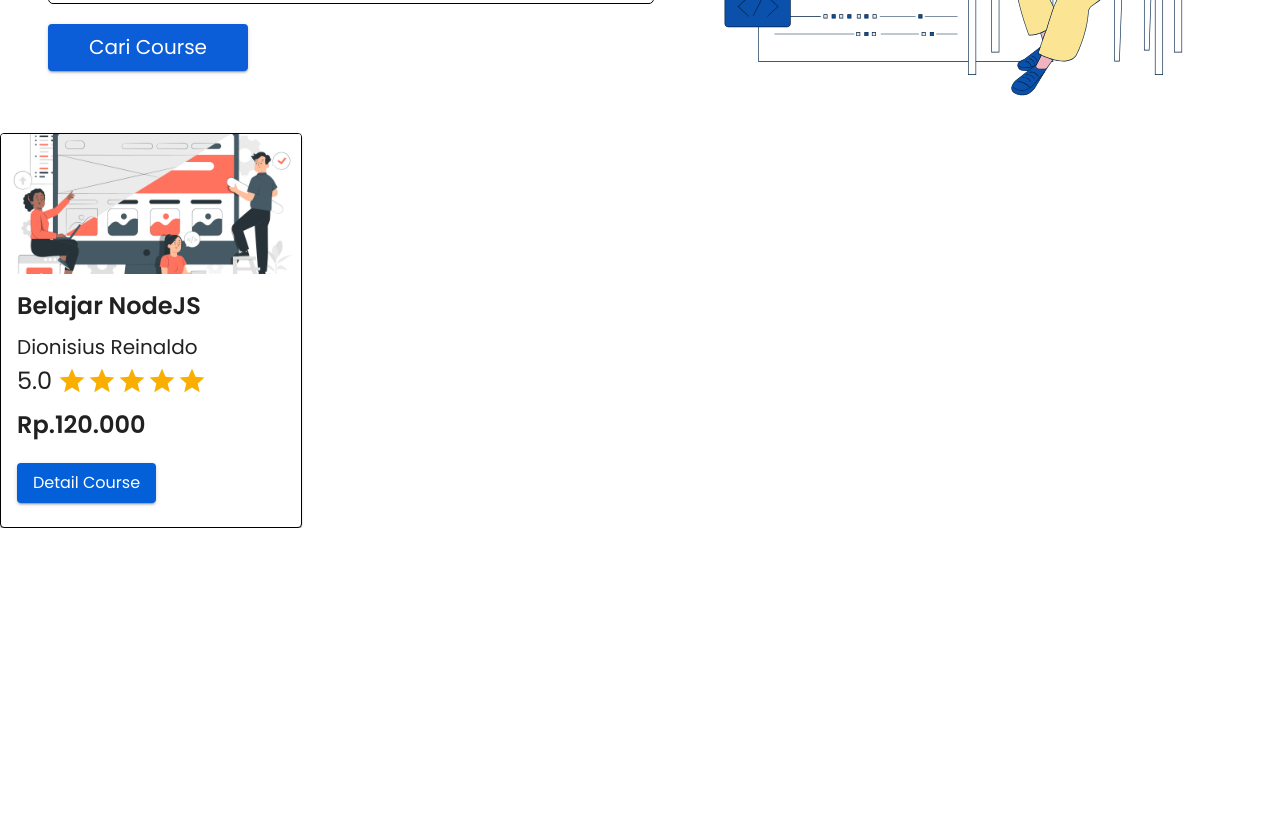
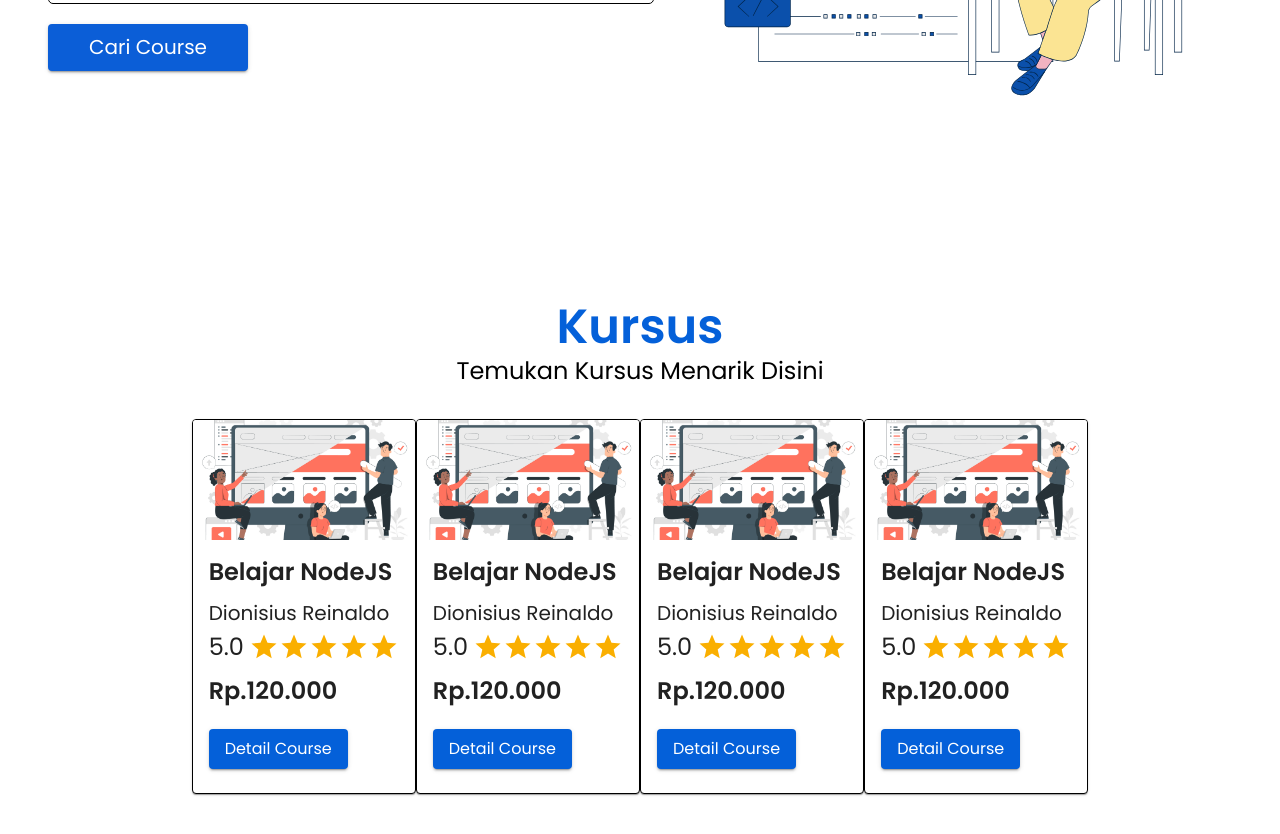
Before and after one commit to tugas-akhir-fs26/FE-SkillMastery, a React (Vite) app: page / in a window 1280 px wide. Shown: the part 460-1294 px from the top of the page. Before the commit the page ends 988 px from the top, so only its background shows below. Built offline with nearby package versions, Linux system fonts and the light colour scheme.

Commit message:
membuat course section header (on progress)

```diff
--- a/src/components/homepage/card.jsx
+++ b/src/components/homepage/card.jsx
@@ -13,7 +13,7 @@ export default function CourseCard() {
   return (
     <Card sx={{ maxWidth: 300, border : "1px solid black"}}>
       <CardMedia
-        sx={{ height: 140 }}
+        sx={{ height: 120 }}
         image="../src/assets/courses/figma.jpg"
         title="Belajar Node"
       />
--- /dev/null
+++ b/src/components/homepage/course.jsx
@@ -0,0 +1,32 @@
+import Box from "@mui/material/Box";
+import React from "react";
+import CourseCard from "./card";
+import { Typography } from "@mui/material";
+
+export default function CourseSection() {
+  return (
+    <Box sx={{ p: 2, height: "100vh", marginTop: "150px" }}>
+      <Box sx={{ textAlign: "center" }}>
+        <div className="Header">
+          <Typography variant="h3" sx={{fontWeight:600, color:"#0460D9"}}>
+            Kursus
+          </Typography>
+          <Typography variant="h5" sx={{fontWeight:400}}>Temukan Kursus Menarik Disini</Typography>
+        </div>
+      </Box>
+      <Box
+        sx={{
+          display: "flex",
+          alignItems: "center",
+          justifyContent: "center",
+          marginTop: "32px",
+        }}
+      >
+        <CourseCard />
+        <CourseCard />
+        <CourseCard />
+        <CourseCard />
+      </Box>
+    </Box>
+  );
+}
--- a/src/pages/home.jsx
+++ b/src/pages/home.jsx
@@ -1,13 +1,13 @@
 import React from "react"
 import Jumbotron from "../components/homepage/jumbotron"
-import CourseCard from "../components/homepage/card"
+import CourseSection from "../components/homepage/course"
 
 
 function Home(){
     return(
         <>
             <Jumbotron />
-            <CourseCard />
+            <CourseSection />
         </>
     )
 }
```
